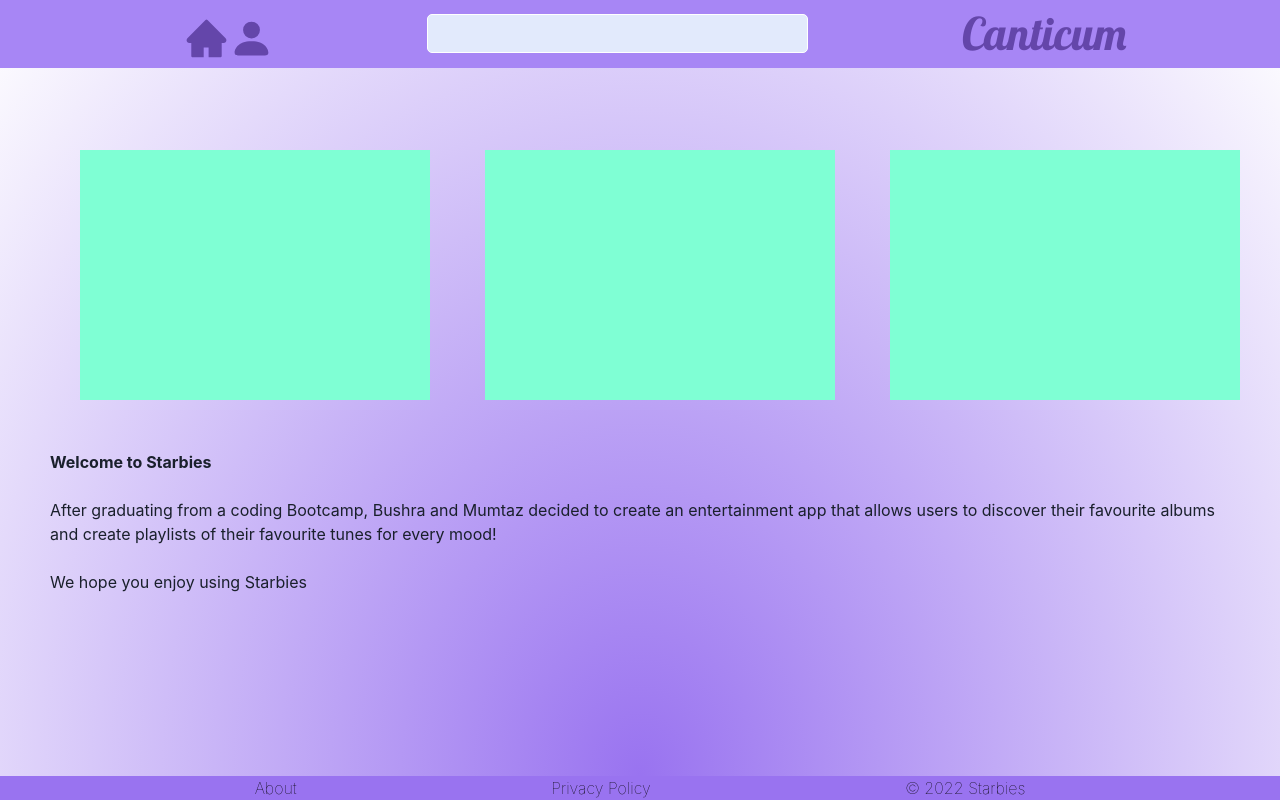
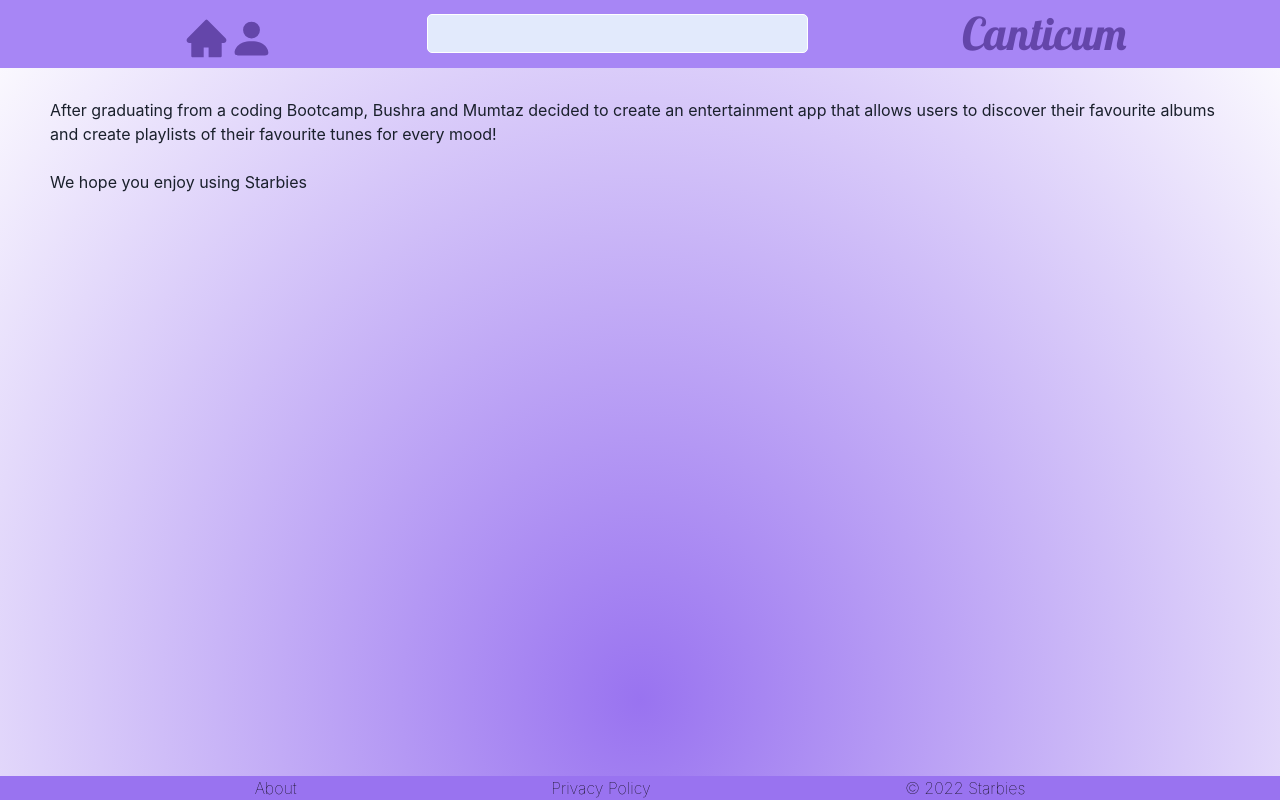
Before and after one commit to MumtazO/starbies, a React (Create React App) app in the folder music_app/: page /about in a window 1280 px wide. Shown: the top 800 px of the page. Built offline with nearby package versions, Linux system fonts and the light colour scheme.

Commit message:
turned homepage into an actual page

```diff
--- a/music_app/src/App.js
+++ b/music_app/src/App.js
@@ -1,11 +1,6 @@
-import HomePage from "./components/HomePage";
-
 function App() {
   return (
     <main className="app">
-
-    <HomePage/>
-
 
     </main>
   );
--- a/music_app/src/index.js
+++ b/music_app/src/index.js
@@ -9,6 +9,7 @@ import './index.css';
 import App from './App';
 import reportWebVitals from './reportWebVitals';
 import Favourites from './pages/Favourites';
+import HomePage from './pages/HomePage';
 
 const root = ReactDOM.createRoot(document.getElementById('root'));
 root.render(
@@ -18,6 +19,7 @@ root.render(
         <App />
     <Routes>
     <Route path="/" element={<Layout />}>
+    <Route path="/" element={<HomePage />}/>
     <Route path="about" element={<About />} />
     <Route path="privacypolicy" element={<PrivacyPolicy />} />
     <Route path="favourites" element={<Favourites/>} />
--- a/music_app/src/components/HomePage.js
+++ b/music_app/src/pages/HomePage.jsx
@@ -1,8 +1,6 @@
 import "./HomePage.css";
-import { chakra, SimpleGrid } from '@chakra-ui/react'
+import { SimpleGrid } from '@chakra-ui/react'
 import { Box } from '@chakra-ui/react'
-import { Button} from '@chakra-ui/react'
-import { TiArrowRightOutline} from 'react-icons/ti'
 import { Link } from "react-router-dom";
 
 
```
Also changed, not shown: music_app/src/pages/HomePage.css (renamed from music_app/src/components/HomePage.css).
